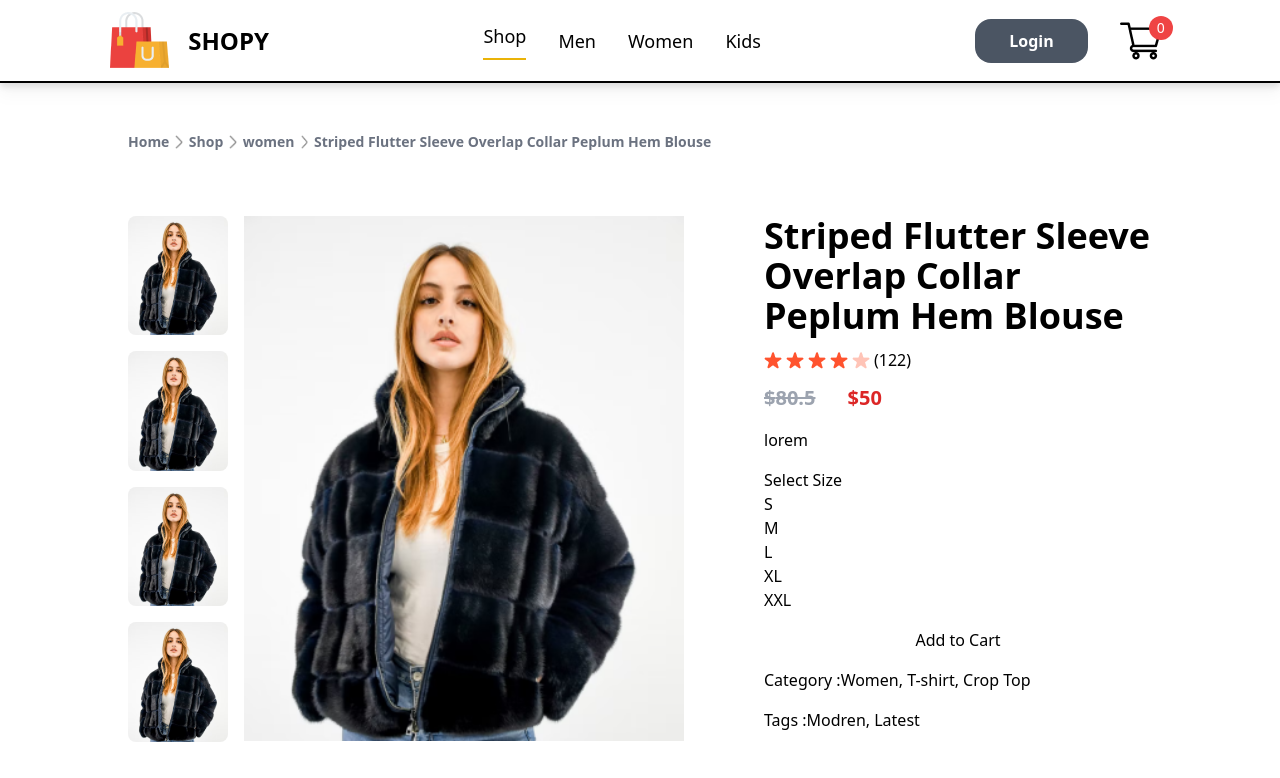
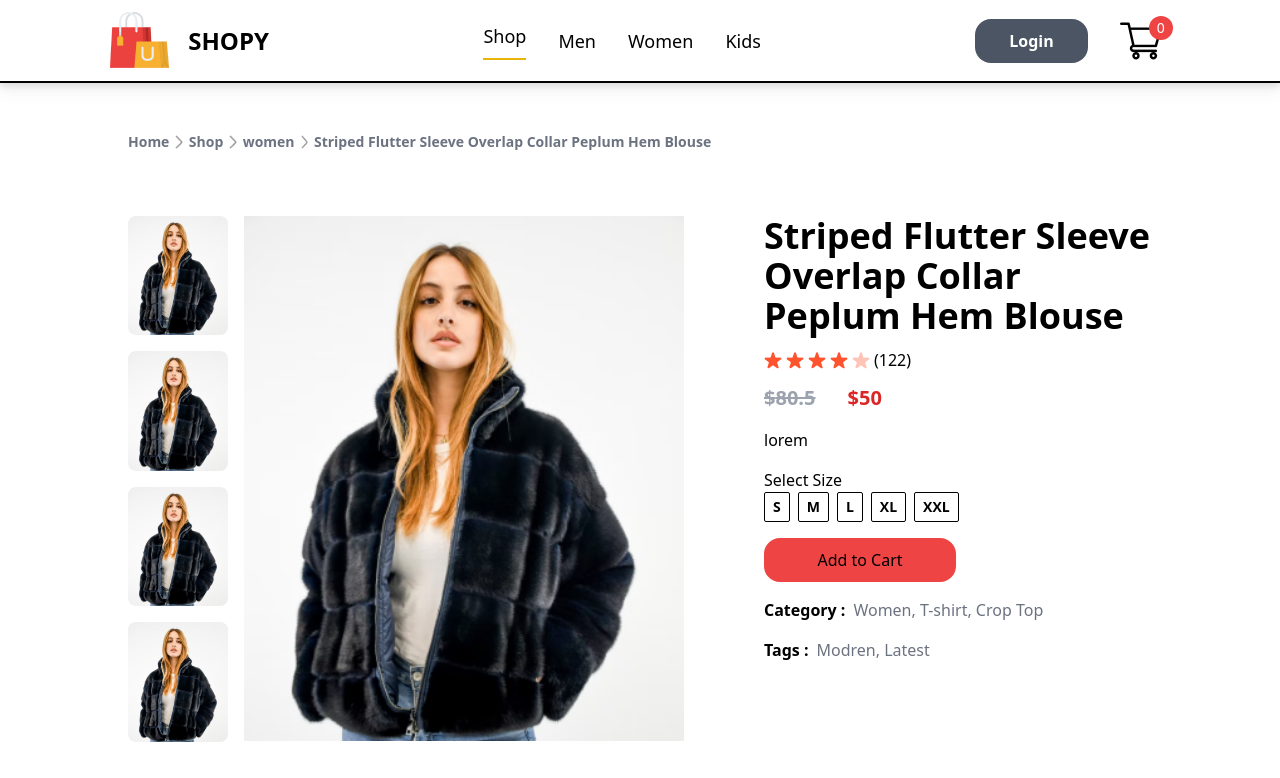
Before and after one commit to chaitugujjula00/ecommerce, a React (Create React App) app in the folder frontend/: page /product/1 in a window 1280 px wide. Shown: the top 778 px of the page. Built offline with nearby package versions, Linux system fonts and the light colour scheme.

Commit message:
Product Display

```diff
--- a/frontend/src/Components/ProductDisplay.js
+++ b/frontend/src/Components/ProductDisplay.js
@@ -37,17 +37,17 @@ const ProductDisplay = (props) => {
             </div>
             <div>
                 <h1>Select Size</h1>
-                <div>
-                    <div>S</div>
-                    <div>M</div>
-                    <div>L</div>
-                    <div>XL</div>
-                    <div>XXL</div>
+                <div className='flex gap-2 '>
+                    <div className='border border-black rounded-sm text-sm font-semibold px-2 py-1 transition duration-200 hover:bg-gray-200 hover:cursor-pointer'>S</div>
+                    <div className='border border-black rounded-sm text-sm font-semibold px-2 py-1 transition duration-200 hover:bg-gray-200 hover:cursor-pointer'>M</div>
+                    <div className='border border-black rounded-sm text-sm font-semibold px-2 py-1 transition duration-200 hover:bg-gray-200 hover:cursor-pointer'>L</div>
+                    <div className='border border-black rounded-sm text-sm font-semibold px-2 py-1 transition duration-200 hover:bg-gray-200 hover:cursor-pointer'>XL</div>
+                    <div className='border border-black rounded-sm text-sm font-semibold px-2 py-1 transition duration-200 hover:bg-gray-200 hover:cursor-pointer'>XXL</div>
                 </div>
             </div>
-            <button>Add to Cart</button>
-            <p><span>Category :</span>Women, T-shirt, Crop Top</p>
-            <p><span>Tags :</span>Modren, Latest</p>
+            <button className='w-48 rounded-2xl bg-red-500 border-2 border-red-500 px-4 py-2 transition-all duration-300 hover:bg-white hover:text-red-500 hover:drop-shadow-lg hover:scale-[1.01]'>Add to Cart</button>
+            <p className='text-gray-500'><span className='font-bold text-black mr-2'>Category :</span>Women, T-shirt, Crop Top</p>
+            <p className='text-gray-500'><span className='font-bold text-black mr-2'>Tags :</span>Modren, Latest</p>
         </div>
     </div>
   )
```
